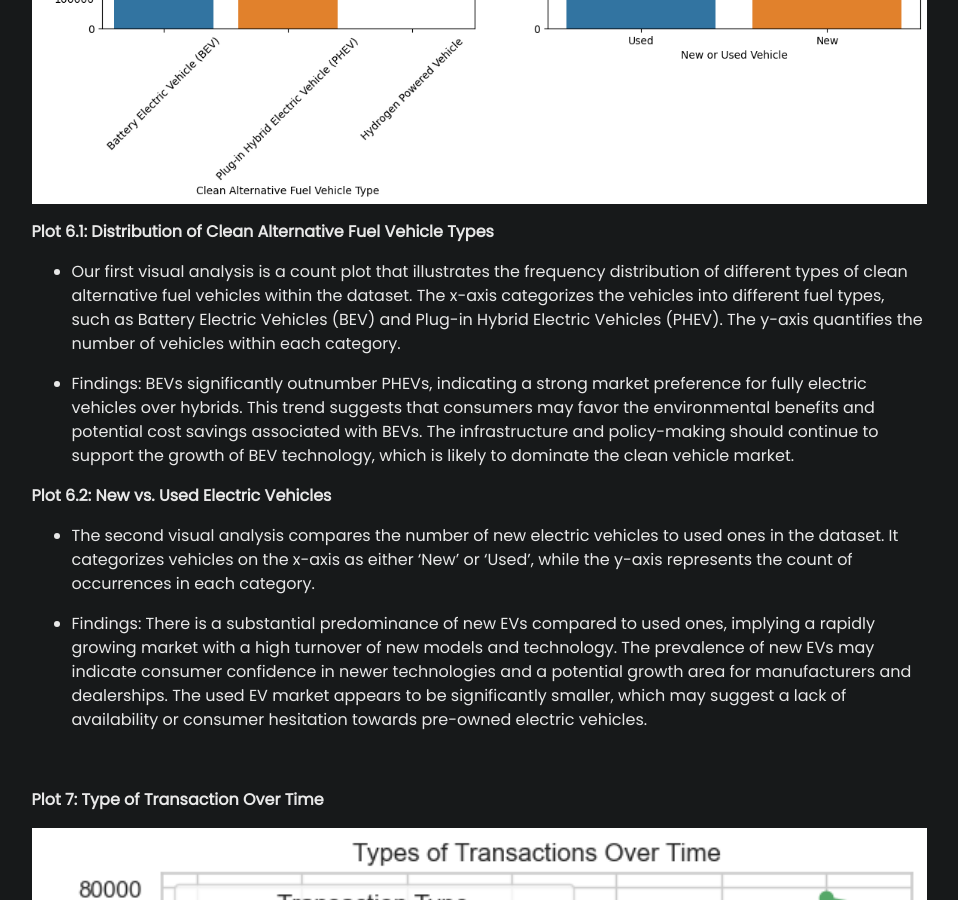
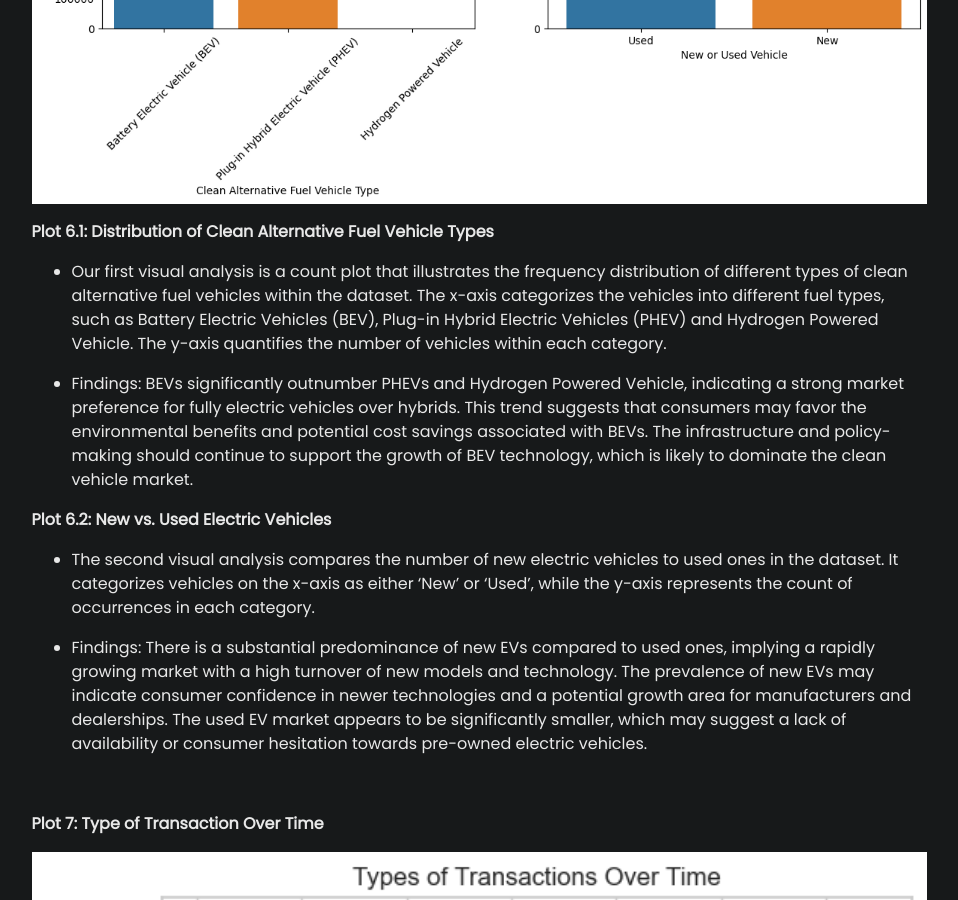
Before and after one commit to XinzheMiao/XinzheMiao.github.io, a Jekyll site: the page built from _projects/4_FinalProject.md, in a window 1280 px wide and 900 px high, scrolled down 9993 px. Shown: the whole window, without its empty margins (161-1119 px from the left). Built offline with Jekyll 4.4.1, drawn with Linux system fonts in a browser that asks for light colours; nearby versions of some CDN libraries.

Commit message:
Updated Final Project.

```diff
--- a/_projects/4_FinalProject.md
+++ b/_projects/4_FinalProject.md
@@ -151,10 +151,10 @@ This dataset **"Electric_Vehicle_Title_and_Registration_Activity.csv"**, as one
 
 **Plot 6.1: Distribution of Clean Alternative Fuel Vehicle Types**
 
-* Our first visual analysis is a count plot that illustrates the frequency distribution of different types of clean alternative fuel vehicles within the dataset. The x-axis categorizes the vehicles into different fuel types, such as Battery Electric Vehicles (BEV) and Plug-in Hybrid Electric Vehicles (PHEV). The y-axis quantifies the number of vehicles within each category.
+* Our first visual analysis is a count plot that illustrates the frequency distribution of different types of clean alternative fuel vehicles within the dataset. The x-axis categorizes the vehicles into different fuel types, such as Battery Electric Vehicles (BEV), Plug-in Hybrid Electric Vehicles (PHEV) and Hydrogen Powered Vehicle. The y-axis quantifies the number of vehicles within each category.
 
 * Findings:
-BEVs significantly outnumber PHEVs, indicating a strong market preference for fully electric vehicles over hybrids.
+BEVs significantly outnumber PHEVs and Hydrogen Powered Vehicle, indicating a strong market preference for fully electric vehicles over hybrids.
 This trend suggests that consumers may favor the environmental benefits and potential cost savings associated with BEVs.
 The infrastructure and policy-making should continue to support the growth of BEV technology, which is likely to dominate the clean vehicle market.
 
```
Also changed, not shown: 4 other files.
